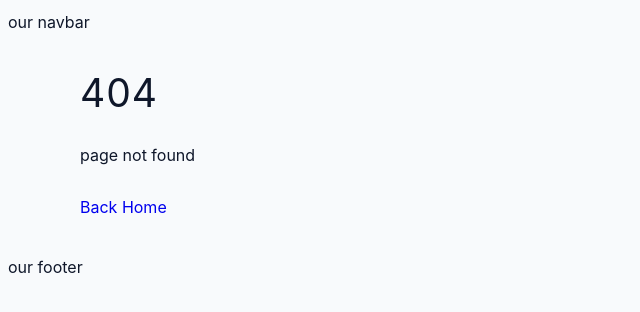
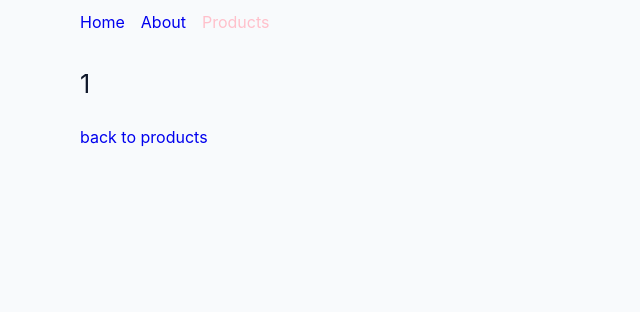
Before and after one commit to angun2serkan/react-router-6, a React (Create React App) app: page /products/1 in a window 1280 px wide. Before the commit this address had no page. Shown: the top 312 px of the page, without its empty margins (0-640 px from the left). Built offline with nearby package versions, Linux system fonts and the light colour scheme.

Commit message:
Shared Layout & Index Page & Url params

```diff
--- a/src/App.js
+++ b/src/App.js
@@ -3,18 +3,22 @@ import Home from './pages/Home';
 import About from './pages/About';
 import Products from './pages/Products';
 import Error from './pages/Error';
+import Navbar from './components/Navbar';
+import SharedLayout from './pages/SharedLayout';
+import SingleProduct from './pages/SingleProduct';
 
 function App() {
   return (
   <BrowserRouter>
-  <nav>our navbar</nav>
   <Routes>
-    <Route path='/' element={<Home/>} />
-    <Route path='about' element={<About/>} />
-    <Route path='products' element={<Products/>} />
-    <Route path='*' element={<Error/>} />
+    <Route path='/' element={<SharedLayout/>} >
+    <Route index element={<Home/>} />
+      <Route path='about' element={<About/>} />
+      <Route path='products' element={<Products/>} />
+      <Route path='products/:productId' element={<SingleProduct/>} />
+      <Route path='*' element={<Error/>} />
+    </Route>
   </Routes>
-  <footer>our footer</footer>
   </BrowserRouter>)
 }
 
--- /dev/null
+++ b/src/components/Navbar.js
@@ -0,0 +1,15 @@
+import React from 'react'
+import {Link} from 'react-router-dom'
+
+function Navbar() {
+  return (
+    <div>
+        <Link to='/'><h2>Home</h2></Link>
+        <Link to='/about'><h2>About</h2></Link>
+        <Link to='products'><h2>Products</h2></Link>
+
+    </div>
+  )
+}
+
+export default Navbar
--- /dev/null
+++ b/src/components/StyledNavbar.js
@@ -0,0 +1,15 @@
+import React from 'react'
+import {NavLink} from 'react-router-dom';
+
+
+function StyledNavbar() {
+  return (
+    <nav className='navbar'>
+        <NavLink to='/'>Home</NavLink>
+        <NavLink to='/about'>About</NavLink>
+        <NavLink to='/products'>Products</NavLink>
+    </nav>
+  )
+}
+
+export default StyledNavbar
--- a/src/index.css
+++ b/src/index.css
@@ -274,12 +274,14 @@ ul {
   gap: 1rem;
 }
 
+
 .link {
   color: var(--grey-500);
 }
 
 .active {
-  color: var(--primary-500);
+  /* color: var(--primary-500); */
+  color: pink;
 }
 .products article {
   margin-bottom: 1rem;
--- a/src/pages/Home.js
+++ b/src/pages/Home.js
@@ -1,13 +1,13 @@
-import {Link} from 'react-router-dom';
+import {Link, Outlet} from 'react-router-dom';
+import Navbar from '../components/Navbar';
 
 const Home = () => {
   return (
+    <>
     <section className='section'>
       <h2>Home Page</h2>
-      <Link to='/about' className='btn'>
-        About
-      </Link>
     </section>
+    </>
   );
 };
 export default Home;
--- /dev/null
+++ b/src/pages/SharedLayout.js
@@ -0,0 +1,15 @@
+import React from 'react'
+import {Link, Outlet} from 'react-router-dom';
+import Navbar from '../components/Navbar';
+import StyledNavbar from '../components/StyledNavbar';
+
+function SharedLayout() {
+  return (
+    <>
+    <StyledNavbar/>
+    <Outlet/>
+    </>
+  )
+}
+
+export default SharedLayout
--- a/src/pages/SingleProduct.js
+++ b/src/pages/SingleProduct.js
@@ -1,7 +1,11 @@
+import {Link, useParams} from 'react-router-dom';
+
 const SingleProduct = () => {
+  const {productId} = useParams();
   return (
     <section className='section product'>
-      <h2>single product</h2>
+      <h4>{productId}</h4>
+      <Link to='/products'>back to products</Link>
     </section>
   );
 };
```
